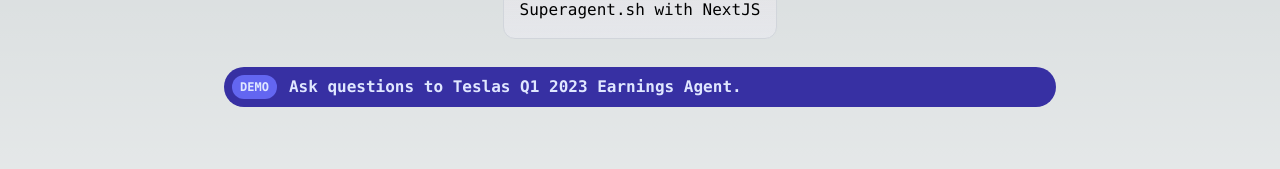
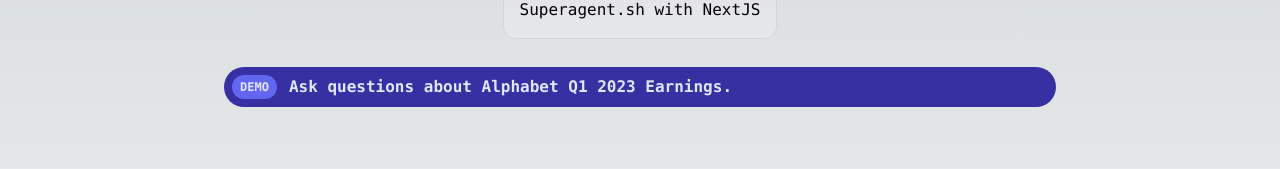
Before and after one commit to homanp/nextjs-superagent, a Next.js app: page / in a window 1280 px wide. Shown: the part 115-284 px from the top of the page. Built offline with nearby package versions, Linux system fonts and the light colour scheme; no server answers; what superagentai-js would draw is missing.

Commit message:
Update landing page

```diff
--- a/app/page.js
+++ b/app/page.js
@@ -45,7 +45,7 @@
             Demo
           </span>
           <span class="font-semibold mr-2 text-left flex-auto">
-            Ask questions to Teslas Q1 2023 Earnings Agent.
+            Ask questions about Alphabet Q1 2023 Earnings.
           </span>
         </div>
 
```
